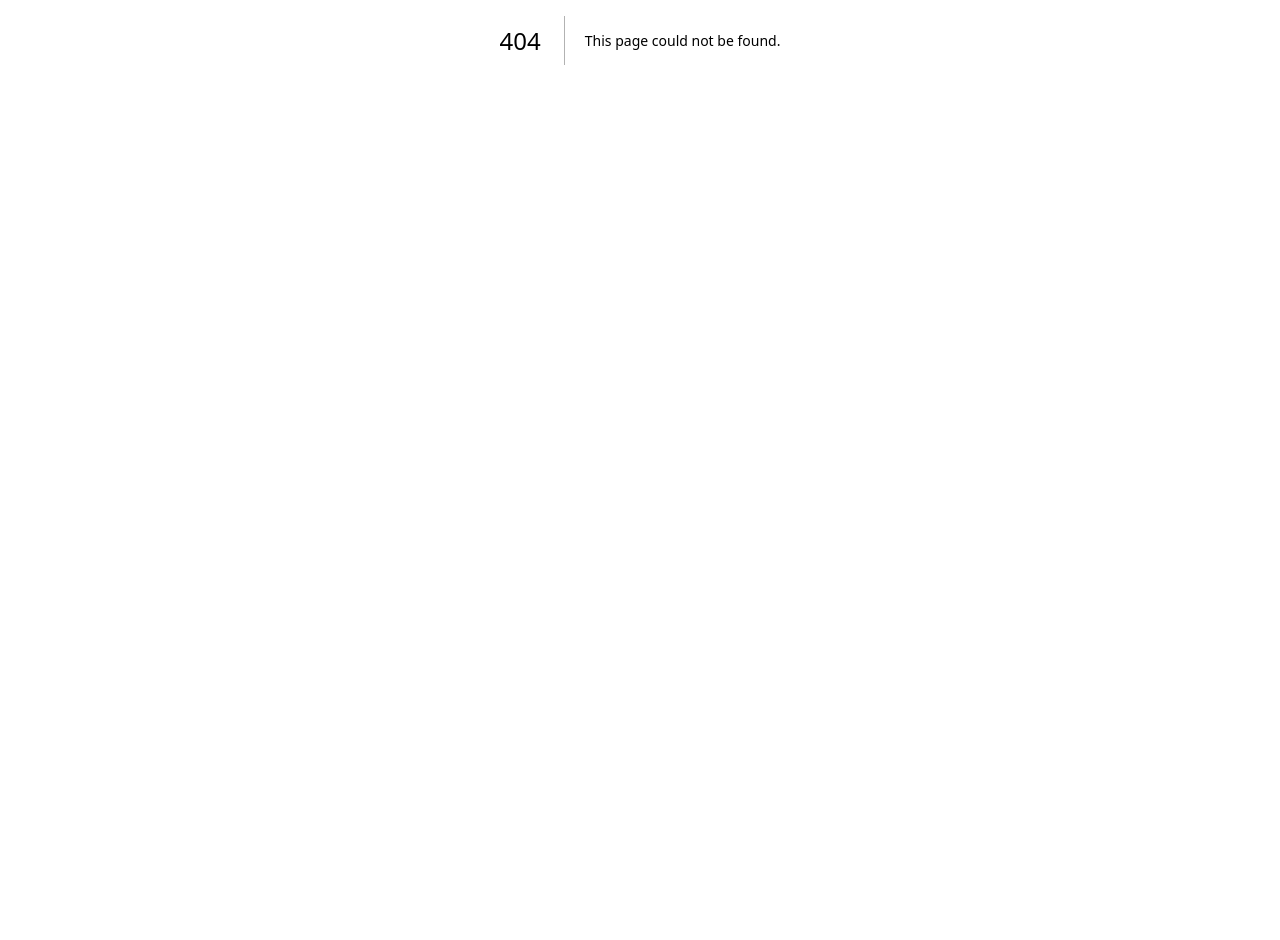
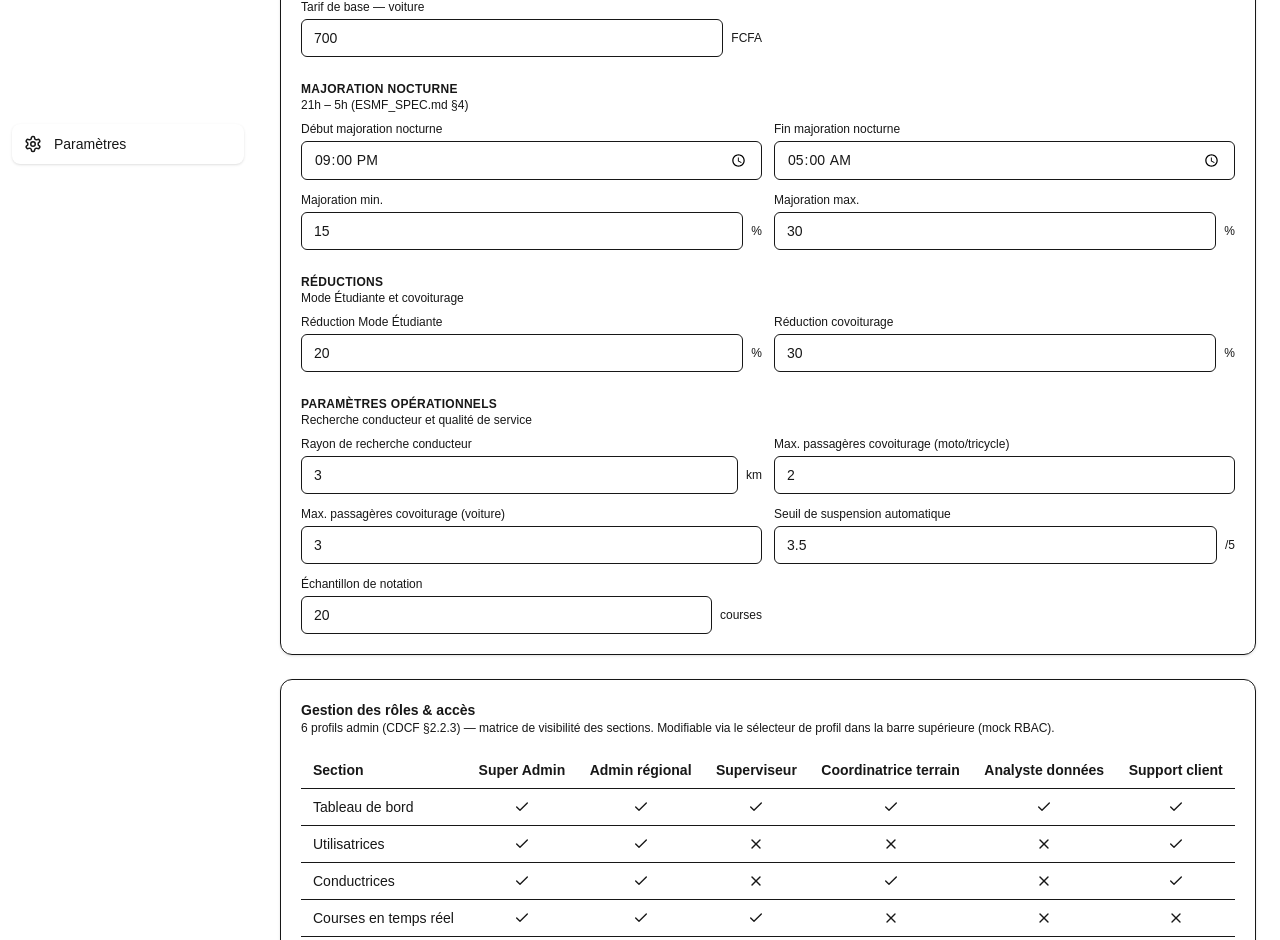
Before and after one commit to Yamoon224/ESMF-ADMIN, a Next.js app: page /parametres in a window 1280 px wide. Before the commit this address had no page. Shown: the part 360-1300 px from the top of the page. Before the commit the page ends 800 px from the top, so only its background shows below. Built offline with nearby package versions, Linux system fonts and the light colour scheme.

Commit message:
feat: add ParametresPage, PlatformSettingsForm, RolesAccessPanel, and updateSettings action for parameter management

```diff
--- /dev/null
+++ b/src/app/(dashboard)/parametres/page.tsx
@@ -0,0 +1,19 @@
+import { PageHeader } from "@/components/ui/page-header";
+import { PlatformSettingsForm } from "@/features/parametres/ui/platform-settings-form";
+import { RolesAccessPanel } from "@/features/parametres/ui/roles-access-panel";
+import { getSettingsRepository } from "@/lib/repositories/factory";
+
+export default async function ParametresPage() {
+  const settings = await getSettingsRepository().get();
+
+  return (
+    <div className="flex flex-col gap-6">
+      <PageHeader
+        title="Paramètres"
+        description="Paramétrage tarifaire, opérationnel et gestion des rôles/accès."
+      />
+      <PlatformSettingsForm settings={settings} />
+      <RolesAccessPanel />
+    </div>
+  );
+}
--- /dev/null
+++ b/src/app/(dashboard)/rapports-analyses/page.tsx
@@ -0,0 +1,28 @@
+import { PageHeader } from "@/components/ui/page-header";
+import { RapportsView } from "@/features/rapports-analyses/ui/rapports-view";
+import { getReportsRepository } from "@/lib/repositories/factory";
+
+export default async function RapportsAnalysesPage() {
+  const repo = getReportsRepository();
+  const [mobility, security, financial, socialImpact] = await Promise.all([
+    repo.getMobilityKpis(),
+    repo.getSecurityKpis(),
+    repo.getFinancialKpis(),
+    repo.getSocialImpactKpis(),
+  ]);
+
+  return (
+    <div className="flex flex-col gap-6">
+      <PageHeader
+        title="Rapports & analyses"
+        description="Indicateurs clés et exports (simulés) pour le pilotage de la plateforme."
+      />
+      <RapportsView
+        mobility={mobility}
+        security={security}
+        financial={financial}
+        socialImpact={socialImpact}
+      />
+    </div>
+  );
+}
--- /dev/null
+++ b/src/features/parametres/actions.ts
@@ -0,0 +1,11 @@
+"use server";
+
+import { revalidatePath } from "next/cache";
+import { getSettingsRepository } from "@/lib/repositories/factory";
+import type { PlatformSettings } from "@/types/entities";
+
+export async function updateSettings(patch: Partial<PlatformSettings>) {
+  const updated = await getSettingsRepository().update(patch);
+  revalidatePath("/parametres");
+  return updated;
+}
--- /dev/null
+++ b/src/features/parametres/ui/platform-settings-form.tsx
@@ -0,0 +1,125 @@
+"use client";
+
+import { useState, useTransition } from "react";
+import type { PlatformSettings } from "@/types/entities";
+import { Button } from "@/components/ui/button";
+import { Panel } from "@/components/ui/panel";
+import { useToast } from "@/context/toast-context";
+import { updateSettings } from "../actions";
+
+interface FieldDef {
+  key: keyof PlatformSettings;
+  label: string;
+  type: "number" | "time";
+  suffix?: string;
+}
+
+const TARIFF_FIELDS: FieldDef[] = [
+  { key: "baseFareTricycle", label: "Tarif de base — tricycle", type: "number", suffix: "FCFA" },
+  { key: "baseFareMoto", label: "Tarif de base — moto", type: "number", suffix: "FCFA" },
+  { key: "baseFareVoiture", label: "Tarif de base — voiture", type: "number", suffix: "FCFA" },
+];
+
+const SURCHARGE_FIELDS: FieldDef[] = [
+  { key: "nightSurchargeStart", label: "Début majoration nocturne", type: "time" },
+  { key: "nightSurchargeEnd", label: "Fin majoration nocturne", type: "time" },
+  { key: "nightSurchargeMinPct", label: "Majoration min.", type: "number", suffix: "%" },
+  { key: "nightSurchargeMaxPct", label: "Majoration max.", type: "number", suffix: "%" },
+];
+
+const DISCOUNT_FIELDS: FieldDef[] = [
+  { key: "studentDiscountPct", label: "Réduction Mode Étudiante", type: "number", suffix: "%" },
+  { key: "carpoolingDiscountPct", label: "Réduction covoiturage", type: "number", suffix: "%" },
+];
+
+const OPERATIONAL_FIELDS: FieldDef[] = [
+  { key: "driverSearchRadiusKm", label: "Rayon de recherche conducteur", type: "number", suffix: "km" },
+  { key: "maxCarpoolMotoTricycle", label: "Max. passagères covoiturage (moto/tricycle)", type: "number" },
+  { key: "maxCarpoolVoiture", label: "Max. passagères covoiturage (voiture)", type: "number" },
+  { key: "lowRatingThreshold", label: "Seuil de suspension automatique", type: "number", suffix: "/5" },
+  { key: "lowRatingSampleSize", label: "Échantillon de notation", type: "number", suffix: "courses" },
+];
+
+function FieldRow({
+  field,
+  value,
+  onChange,
+}: {
+  field: FieldDef;
+  value: string | number;
+  onChange: (key: keyof PlatformSettings, value: string | number) => void;
+}) {
+  return (
+    <label className="flex flex-col gap-1 text-xs font-medium text-esmf-text-muted">
+      {field.label}
+      <div className="flex items-center gap-2">
+        <input
+          type={field.type}
+          value={value}
+          onChange={(e) =>
+            onChange(field.key, field.type === "number" ? Number(e.target.value) : e.target.value)
+          }
+          className="w-full rounded-md border border-esmf-border px-3 py-2 text-sm text-esmf-text outline-none focus:border-esmf-primary"
+        />
+        {field.suffix && <span className="text-xs text-esmf-text-muted">{field.suffix}</span>}
+      </div>
+    </label>
+  );
+}
+
+export function PlatformSettingsForm({ settings }: { settings: PlatformSettings }) {
+  const [form, setForm] = useState<PlatformSettings>(settings);
+  const [isPending, startTransition] = useTransition();
+  const { showToast } = useToast();
+
+  function handleChange(key: keyof PlatformSettings, value: string | number) {
+    setForm((prev) => ({ ...prev, [key]: value }));
+  }
+
+  function handleSave() {
+    startTransition(async () => {
+      await updateSettings(form);
+      showToast("Paramètres enregistrés.", "success");
+    });
+  }
+
+  const sections: { title: string; description: string; fields: FieldDef[] }[] = [
+    { title: "Tarification", description: "Tarifs de base par type de véhicule", fields: TARIFF_FIELDS },
+    { title: "Majoration nocturne", description: "21h – 5h (ESMF_SPEC.md §4)", fields: SURCHARGE_FIELDS },
+    { title: "Réductions", description: "Mode Étudiante et covoiturage", fields: DISCOUNT_FIELDS },
+    { title: "Paramètres opérationnels", description: "Recherche conducteur et qualité de service", fields: OPERATIONAL_FIELDS },
+  ];
+
+  return (
+    <Panel
+      title="Paramétrage global"
+      description="Tarifs, majorations, réductions et seuils opérationnels"
+      actions={
+        <Button variant="primary" className="px-4 text-xs" disabled={isPending} onClick={handleSave}>
+          {isPending ? "Enregistrement..." : "Enregistrer"}
+        </Button>
+      }
+    >
+      <div className="flex flex-col gap-6">
+        {sections.map((section) => (
+          <div key={section.title}>
+            <p className="text-xs font-semibold uppercase tracking-wide text-esmf-text-muted">
+              {section.title}
+            </p>
+            <p className="mb-2 text-xs text-esmf-text-muted">{section.description}</p>
+            <div className="grid grid-cols-1 gap-3 sm:grid-cols-2">
+              {section.fields.map((field) => (
+                <FieldRow
+                  key={field.key}
+                  field={field}
+                  value={form[field.key] as string | number}
+                  onChange={handleChange}
+                />
+              ))}
+            </div>
+          </div>
+        ))}
+      </div>
+    </Panel>
+  );
+}
--- /dev/null
+++ b/src/features/parametres/ui/roles-access-panel.tsx
@@ -0,0 +1,62 @@
+import { Check, X } from "lucide-react";
+import { Panel } from "@/components/ui/panel";
+import { ADMIN_ROLES, PERMISSION_MATRIX_READONLY } from "@/lib/rbac/roles";
+import type { NavSectionId } from "@/lib/rbac/roles";
+
+const SECTION_LABEL: Record<NavSectionId, string> = {
+  dashboard: "Tableau de bord",
+  utilisatrices: "Utilisatrices",
+  conductrices: "Conductrices",
+  courses: "Courses en temps réel",
+  paiements: "Paiements",
+  "incidents-sos": "Incidents & SOS",
+  evaluations: "Évaluations",
+  "contenus-educatifs": "Contenus éducatifs",
+  "rapports-analyses": "Rapports & analyses",
+  parametres: "Paramètres",
+};
+
+export function RolesAccessPanel() {
+  const sections = Object.keys(PERMISSION_MATRIX_READONLY) as NavSectionId[];
+
+  return (
+    <Panel
+      title="Gestion des rôles & accès"
+      description="6 profils admin (CDCF §2.2.3) — matrice de visibilité des sections. Modifiable via le sélecteur de profil dans la barre supérieure (mock RBAC)."
+    >
+      <div className="esmf-scroll overflow-x-auto">
+        <table className="w-full min-w-[720px] border-collapse text-sm">
+          <thead>
+            <tr className="border-b border-esmf-border bg-esmf-bg/60">
+              <th className="px-3 py-2 text-left font-semibold text-esmf-text-muted">Section</th>
+              {ADMIN_ROLES.map((role) => (
+                <th key={role.id} className="px-3 py-2 text-center font-semibold text-esmf-text-muted">
+                  {role.label}
+                </th>
+              ))}
+            </tr>
+          </thead>
+          <tbody>
+            {sections.map((section) => (
+              <tr key={section} className="border-b border-esmf-border last:border-0">
+                <td className="px-3 py-2 font-medium text-esmf-text">{SECTION_LABEL[section]}</td>
+                {ADMIN_ROLES.map((role) => {
+                  const allowed = PERMISSION_MATRIX_READONLY[section].includes(role.id);
+                  return (
+                    <td key={role.id} className="px-3 py-2 text-center">
+                      {allowed ? (
+                        <Check size={16} className="mx-auto text-esmf-success" />
+                      ) : (
+                        <X size={16} className="mx-auto text-esmf-border" />
+                      )}
+                    </td>
+                  );
+                })}
+              </tr>
+            ))}
+          </tbody>
+        </table>
+      </div>
+    </Panel>
+  );
+}
```
